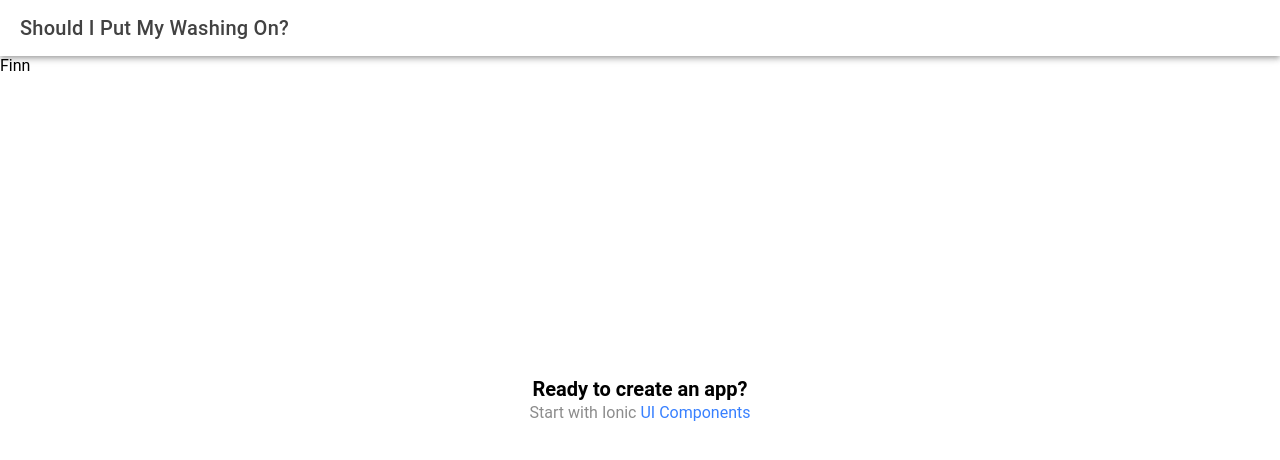
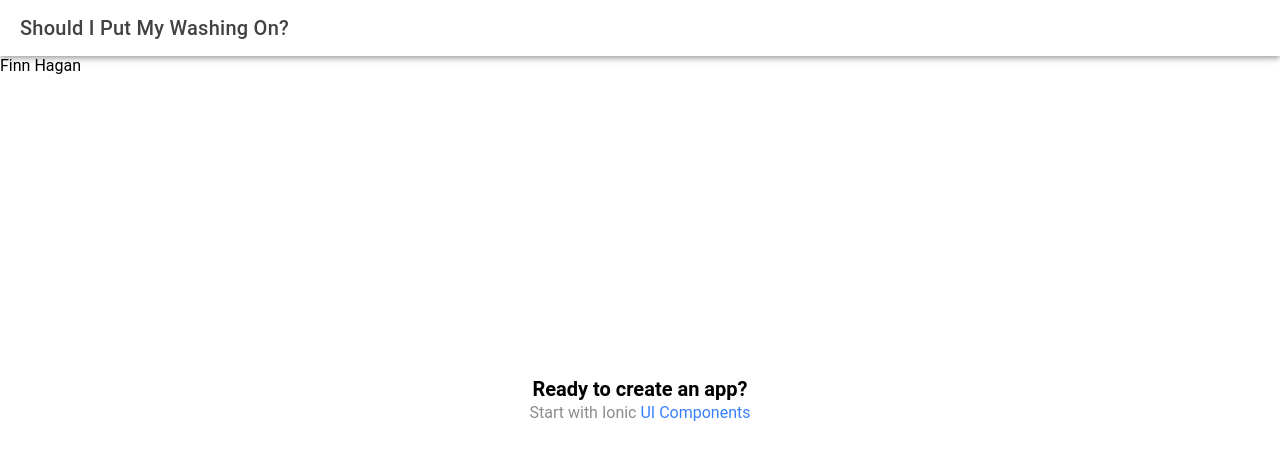
Before and after one commit to FinnHagan/honours-project, a React (Vite) app in the folder myApp/: page /home in a window 1280 px wide. Shown: the top 460 px of the page. Built offline with nearby package versions, Linux system fonts and the light colour scheme.

Commit message:
Testing updates

```diff
--- a/myApp/src/pages/Home.tsx
+++ b/myApp/src/pages/Home.tsx
@@ -16,7 +16,7 @@ const Home: React.FC = () => {
             <IonTitle size="large">Should I Put My Washing On?</IonTitle>
           </IonToolbar>
         </IonHeader>
-        Finn
+        Finn Hagan
         <ExploreContainer />
       </IonContent>
     </IonPage>
```
